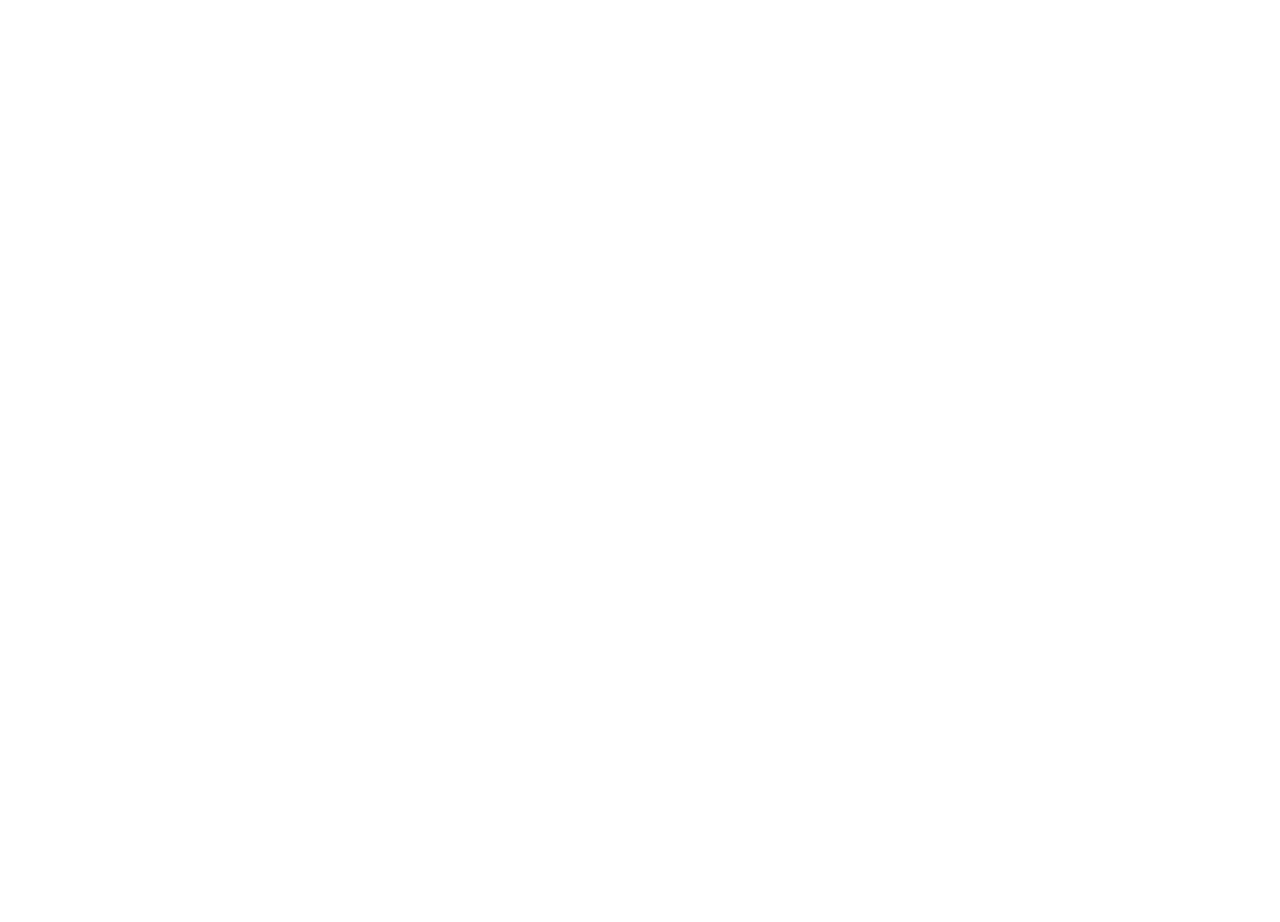
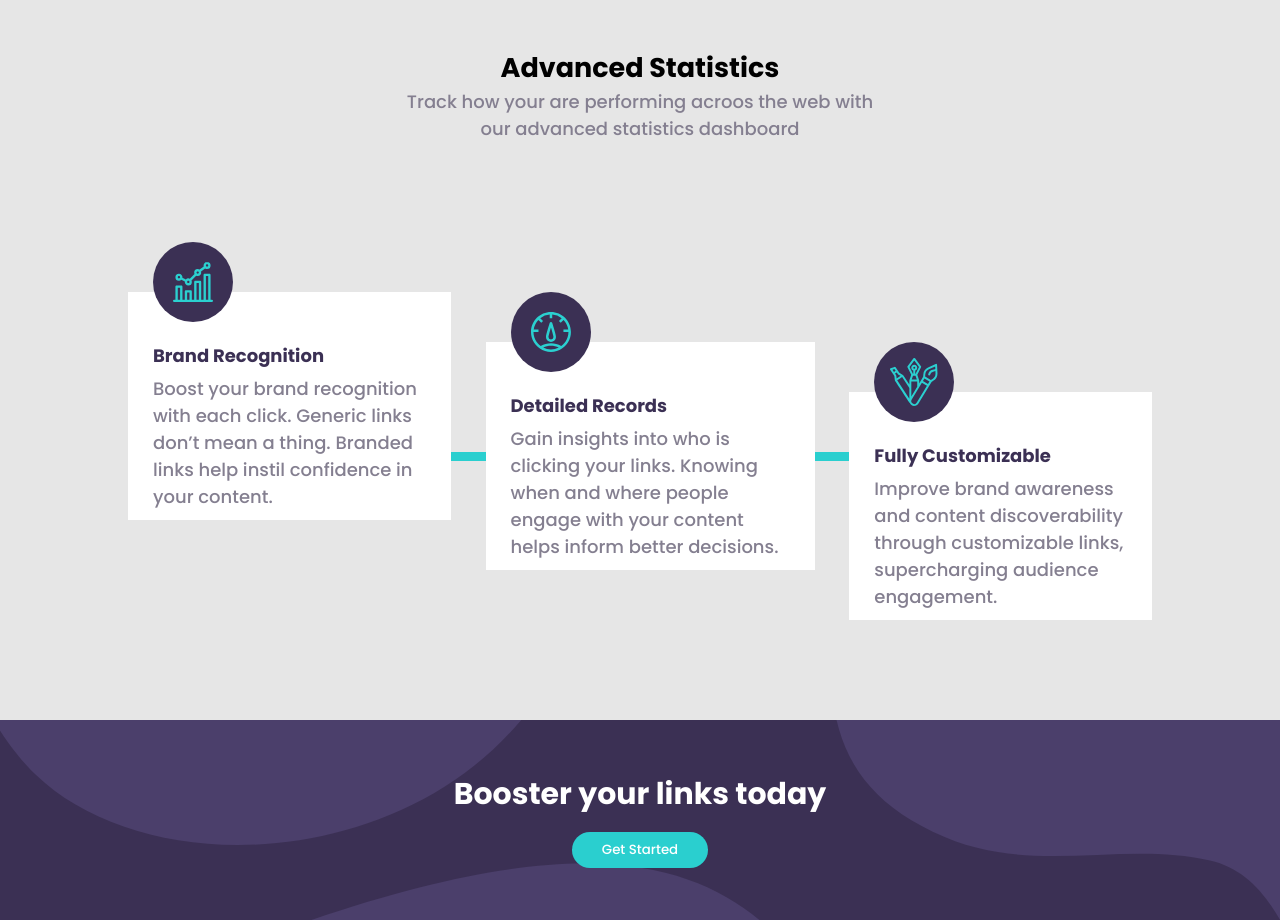
Before and after one commit to eduardohor/url-shortening-api-master, a React (Vite) app: page / in a window 1280 px wide. Shown: the part 676-1598 px from the top of the page. Before the commit the page ends 800 px from the top, so only its background shows below. Built offline with nearby package versions, Linux system fonts and the light colour scheme.

Commit message:
Adding page body content

```diff
--- a/src/components/Header/styles.ts
+++ b/src/components/Header/styles.ts
@@ -3,7 +3,7 @@
 export const ContainerHeader = styled.header`
     display:flex ;
     flex-direction: column ;
-    margin-bottom: 50px;
+    padding: 0 100px 50px 100px;
 
 
 `;
--- a/src/components/Main/index.tsx
+++ b/src/components/Main/index.tsx
@@ -1,10 +1,55 @@
-import { ContainerShorten } from './styles'
+import imgIconBrandRecognition from '../../assets/images/icon-brand-recognition.svg'
+import imgIconDetailedRecords from '../../assets/images/icon-detailed-records.svg'
+import imgIconFullyCustomizable from '../../assets/images/icon-fully-customizable.svg'
+
+import { ContainerShorten, ContentDirector, TitleMain, Cards, Separator, CardFirst, CardSecond, CardLast, TextBottom } from './styles'
 
 export function Main() {
     return (
-        <ContainerShorten>
-            <input type="text" placeholder='Shorten a link here...' />
-            <button>Shorten It!</button>
-        </ContainerShorten>
+        <ContentDirector>
+            <ContainerShorten>
+                <input type="text" placeholder='Shorten a link here...' />
+                <button>Shorten It!</button>
+            </ContainerShorten>
+            <TitleMain>
+                <h2>Advanced Statistics</h2>
+                <span>Track how your are performing acroos the web with <br /> our advanced statistics dashboard</span>
+            </TitleMain>
+
+            <Cards>
+                <CardFirst>
+                    <div>
+                        <img src={imgIconBrandRecognition} alt="green color graphic icon" />
+                    </div>
+                    <h4> Brand Recognition</h4>
+                    <p> Boost your brand recognition with each click. Generic links don’t mean a thing. Branded links help instil confidence in your content.</p>
+                </CardFirst>
+                <Separator />
+                <CardSecond>
+                    <div>
+                        <img src={imgIconDetailedRecords} alt="icon of a clock without a pointer with a candle in the center
+
+" />
+                    </div>
+                    <h4> Detailed Records</h4>
+                    <p> Gain insights into who is clicking your links. Knowing when and where people engage with your content helps inform better decisions.</p>
+                </CardSecond>
+                <Separator />
+                <CardLast>
+                    <div>
+                        <img src={imgIconFullyCustomizable} alt="icon with three different pens from each other
+
+" />
+                    </div>
+                    <h4> Fully Customizable </h4>
+                    <p> Improve brand awareness and content discoverability through customizable links, supercharging audience engagement.</p>
+                </CardLast>
+            </Cards>
+
+            <TextBottom>
+                <h3>Booster your links today</h3>
+                <button>Get Started</button>
+            </TextBottom>
+        </ContentDirector>
     )
 }
--- a/src/components/Main/styles.ts
+++ b/src/components/Main/styles.ts
@@ -1,13 +1,25 @@
 import styled from "styled-components";
 import imgBgShortenDesktop from '../../assets/images/bg-shorten-desktop.svg'
+import imgBgBoostDesktop from '../../assets/images/bg-boost-desktop.svg'
+
+
+export const ContentDirector = styled.main`
+    background-color:hsl(0, 0%, 90%);
+    width: 100%;
+    display: flex;
+    flex-direction: column;
+    align-items: center;
+
+`
 
 export const ContainerShorten = styled.div`
     background-image: url(${imgBgShortenDesktop});
-    background-color:  hsl(255, 11%, 22%);
-    width: 100% ;
+    background-color: hsl(257, 27%, 26%);
+    width: 80% ;
     height: 110px;
     border-radius: 8px;
     padding: 0 50px;
+    margin-top: -50px;
 
     display:flex ;
     justify-content: space-between;
@@ -33,3 +45,100 @@
 
     }
 `
+export const TitleMain = styled.div`
+    text-align: center;
+    margin-top: 100px;
+
+    h1{
+        color: hsl(257, 27%, 26%);
+    }
+    span{
+        color:hsl(257, 7%, 53%);
+    }
+
+`
+
+export const Cards = styled.section`
+    margin-top: 150px;
+    margin-bottom: 100px;
+    width: 80vw;
+
+    display:flex ;
+    align-items: center;
+
+
+    div{
+
+        div{
+            margin-top: -50px;
+            margin-left: 25px;
+            background-color: hsl(257, 27%, 26%);
+            width: 80px;
+            height: 80px;
+            border-radius: 50px;
+
+            display:flex ;
+            justify-content:center ;
+            align-items: center;
+        }
+
+        h4{
+            margin: 20px 20px 6px 25px;
+            color: hsl(257, 27%, 26%);
+
+        }
+
+        p{
+            margin: 0 20px 10px 25px;
+            color:hsl(257, 7%, 53%);
+
+        }
+    }
+`
+
+export const Separator = styled.div`
+    width: 130px;
+    height: 9px;
+    background-color:hsl(180, 66%, 49%) ;
+`
+
+export const CardFirst = styled.div`
+    background-color: #fff;
+    margin-top: -100px;
+`
+export const CardSecond = styled.div`
+    background-color: #fff;
+`
+export const CardLast = styled.div`
+    background-color: #fff;
+    margin-top: 100px;
+`
+
+export const TextBottom = styled.div`
+    background-image: url(${imgBgBoostDesktop});
+    background-color:  hsl(257, 27%, 26%);
+    color: #fff;
+    width: 100%;
+    height: 200px;
+
+    display: flex;
+    flex-direction: column;
+    justify-content: center;
+    align-items: center;
+
+    h3{
+        font-size: 30px;
+        margin-bottom: 15px;
+    }
+
+    button{
+        background:  hsl(180, 66%, 49%);
+        color: #fff;
+        border: none;
+        padding: 8px 30px;
+        border-radius: 30px;
+        white-space: nowrap;
+    }
+
+
+`
--- a/src/pages/styles.ts
+++ b/src/pages/styles.ts
@@ -1,8 +1,7 @@
 import styled from "styled-components";
 
 export const Container = styled.div`
-   display: flex;
-   flex-direction:column ;
-   width: 80vw;
+
+
    margin: 30px 0 20px 0;
 `
```
